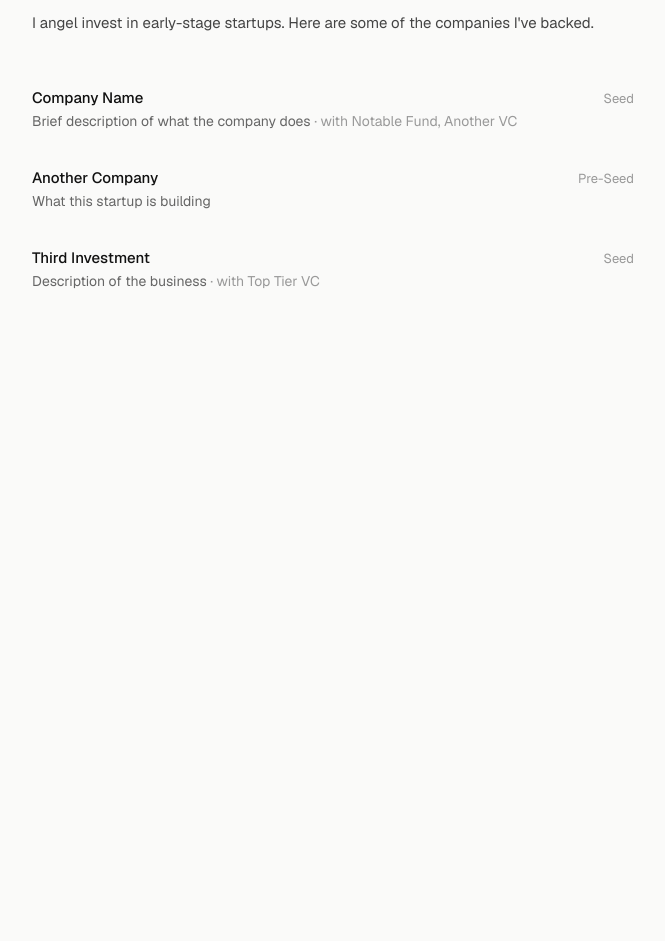
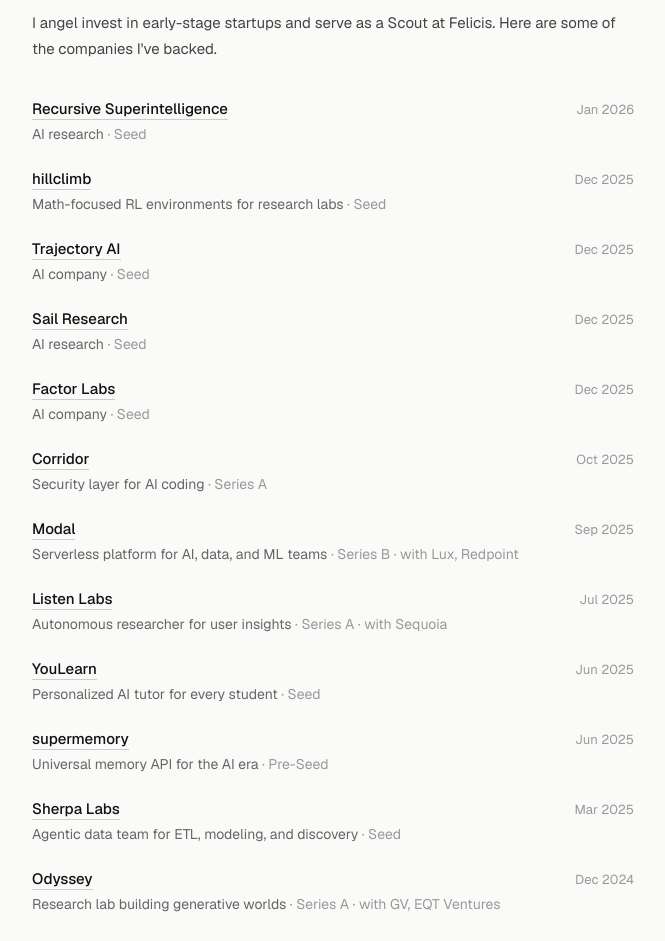
Before and after one commit to levensti/personal-site, a Next.js app: page /investing in a window 1280 px wide. Shown: the part 160-1101 px from the top of the page, without its empty margins (307-972 px from the left). Before the commit the page ends 800 px from the top, so only its background shows below. Built offline with nearby package versions, Linux system fonts and the light colour scheme.

Commit message:
Populate about and investing pages

```diff
--- a/app/investing/page.tsx
+++ b/app/investing/page.tsx
@@ -2,27 +2,121 @@
 
 const investments = [
   {
-    company: "Company Name",
-    url: "https://example.com",
-    description: "Brief description of what the company does",
+    company: "Recursive Superintelligence",
+    url: "https://www.recursivesuperintelligence.ai",
+    description: "AI research",
     stage: "Seed",
-    coInvestors: "Notable Fund, Another VC",
-    date: "2024",
+    date: "Jan 2026",
   },
   {
-    company: "Another Company",
-    url: "https://example.com",
-    description: "What this startup is building",
-    stage: "Pre-Seed",
-    date: "2024",
+    company: "hillclimb",
+    url: "https://hillclimb.ai",
+    description: "Math-focused RL environments for research labs",
+    stage: "Seed",
+    date: "Dec 2025",
   },
   {
-    company: "Third Investment",
-    url: "https://example.com",
-    description: "Description of the business",
+    company: "Trajectory AI",
+    url: "https://trajectoryai.com",
+    description: "AI company",
     stage: "Seed",
-    coInvestors: "Top Tier VC",
-    date: "2023",
+    date: "Dec 2025",
+  },
+  {
+    company: "Sail Research",
+    url: "https://sail.dev",
+    description: "AI research",
+    stage: "Seed",
+    date: "Dec 2025",
+  },
+  {
+    company: "Factor Labs",
+    url: "https://factorlabs.ai",
+    description: "AI company",
+    stage: "Seed",
+    date: "Dec 2025",
+  },
+  {
+    company: "Corridor",
+    url: "https://corridor.dev",
+    description: "Security layer for AI coding",
+    stage: "Series A",
+    date: "Oct 2025",
+  },
+  {
+    company: "Modal",
+    url: "https://modal.com",
+    description: "Serverless platform for AI, data, and ML teams",
+    stage: "Series B",
+    coInvestors: "Lux, Redpoint",
+    date: "Sep 2025",
+  },
+  {
+    company: "Listen Labs",
+    url: "https://listenlabs.ai",
+    description: "Autonomous researcher for user insights",
+    stage: "Series A",
+    coInvestors: "Sequoia",
+    date: "Jul 2025",
+  },
+  {
+    company: "YouLearn",
+    url: "https://youlearn.ai",
+    description: "Personalized AI tutor for every student",
+    stage: "Seed",
+    date: "Jun 2025",
+  },
+  {
+    company: "supermemory",
+    url: "https://supermemory.ai",
+    description: "Universal memory API for the AI era",
+    stage: "Pre-Seed",
+    date: "Jun 2025",
+  },
+  {
+    company: "Sherpa Labs",
+    url: "https://sherpalabs.ai",
+    description: "Agentic data team for ETL, modeling, and discovery",
+    stage: "Seed",
+    date: "Mar 2025",
+  },
+  {
+    company: "Odyssey",
+    url: "https://odyssey.systems",
+    description: "Research lab building generative worlds",
+    stage: "Series A",
+    coInvestors: "GV, EQT Ventures",
+    date: "Dec 2024",
+  },
+  {
+    company: "Mastra",
+    url: "https://mastra.ai",
+    description: "Framework for AI features with JS/TS",
+    stage: "Pre-Seed",
+    date: "Dec 2024",
+  },
+  {
+    company: "Vendora",
+    url: "https://vendora.com",
+    description: "All-in-one grocery business management software",
+    stage: "Pre-Seed",
+    date: "Oct 2023",
+  },
+  {
+    company: "Tandem",
+    url: "https://usetandem.com",
+    description: "AI for prior authorizations and pharmacy coordination",
+    stage: "Seed",
+    coInvestors: "Thrive, General Catalyst, Bain",
+    date: "Jun 2023",
+  },
+  {
+    company: "Uprise",
+    url: "https://uprise.us",
+    description: "Embedded financial advisory for SMB platforms",
+    stage: "Pre-Seed",
+    coInvestors: "Blank Ventures, Dash Fund, Hustle Fund",
+    date: "Jun 2023",
   },
 ];
 
@@ -48,39 +142,19 @@
           marginBottom: "36px",
         }}
       >
-        I angel invest in early-stage startups. Here are some of the companies
-        I've backed.
+        I angel invest in early-stage startups and serve as a Scout at Felicis.
+        Here are some of the companies I've backed.
       </p>
 
       <div
         style={{
           display: "flex",
           flexDirection: "column",
-          gap: "4px",
+          gap: "24px",
         }}
       >
         {investments.map((investment) => (
-          <a
-            key={investment.company}
-            href={investment.url}
-            target="_blank"
-            rel="noopener noreferrer"
-            style={{
-              display: "block",
-              padding: "16px",
-              margin: "0 -16px",
-              borderRadius: "8px",
-              textDecoration: "none",
-              color: "inherit",
-              transition: "background-color 0.2s ease",
-            }}
-            onMouseEnter={(e) => {
-              e.currentTarget.style.backgroundColor = "rgba(0,0,0,0.03)";
-            }}
-            onMouseLeave={(e) => {
-              e.currentTarget.style.backgroundColor = "transparent";
-            }}
-          >
+          <div key={investment.company}>
             <div
               style={{
                 display: "flex",
@@ -89,22 +163,35 @@
                 marginBottom: "4px",
               }}
             >
-              <span
+              <a
+                href={investment.url}
+                target="_blank"
+                rel="noopener noreferrer"
                 style={{
                   fontWeight: 500,
                   fontSize: "15px",
                   color: "#111",
+                  textDecoration: "none",
+                  borderBottom: "1px solid #ccc",
+                  paddingBottom: "1px",
+                  transition: "border-color 0.2s ease",
+                }}
+                onMouseEnter={(e) => {
+                  e.currentTarget.style.borderColor = "#111";
+                }}
+                onMouseLeave={(e) => {
+                  e.currentTarget.style.borderColor = "#ccc";
                 }}
               >
                 {investment.company}
-              </span>
+              </a>
               <span
                 style={{
                   fontSize: "13px",
                   color: "#999",
                 }}
               >
-                {investment.stage}
+                {investment.date}
               </span>
             </div>
             <p
@@ -115,6 +202,7 @@
               }}
             >
               {investment.description}
+              <span style={{ color: "#999" }}> · {investment.stage}</span>
               {investment.coInvestors && (
                 <span style={{ color: "#999" }}>
                   {" "}
@@ -122,7 +210,7 @@
                 </span>
               )}
             </p>
-          </a>
+          </div>
         ))}
       </div>
     </main>
--- a/app/layout.tsx
+++ b/app/layout.tsx
@@ -3,8 +3,8 @@
 import Link from "next/link";
 
 export const metadata = {
-  title: "Your Name",
-  description: "Personal website",
+  title: "Steven Li",
+  description: "Staff Software Engineer at Meta MSL. Angel investor and Felicis Scout.",
 };
 
 const navLinkStyle = {
```
Also changed, not shown: app/page.tsx (+15 -11 lines).
